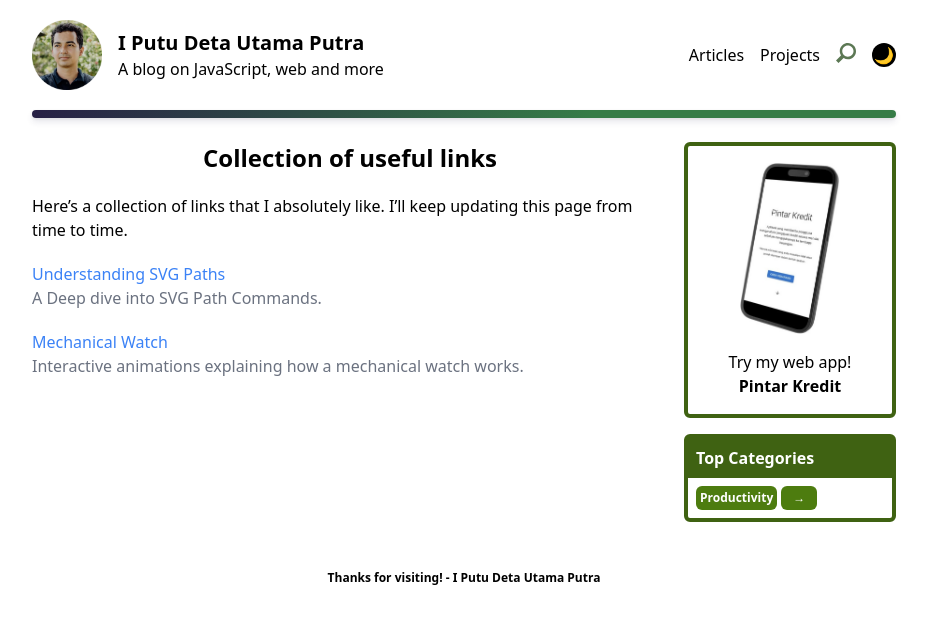
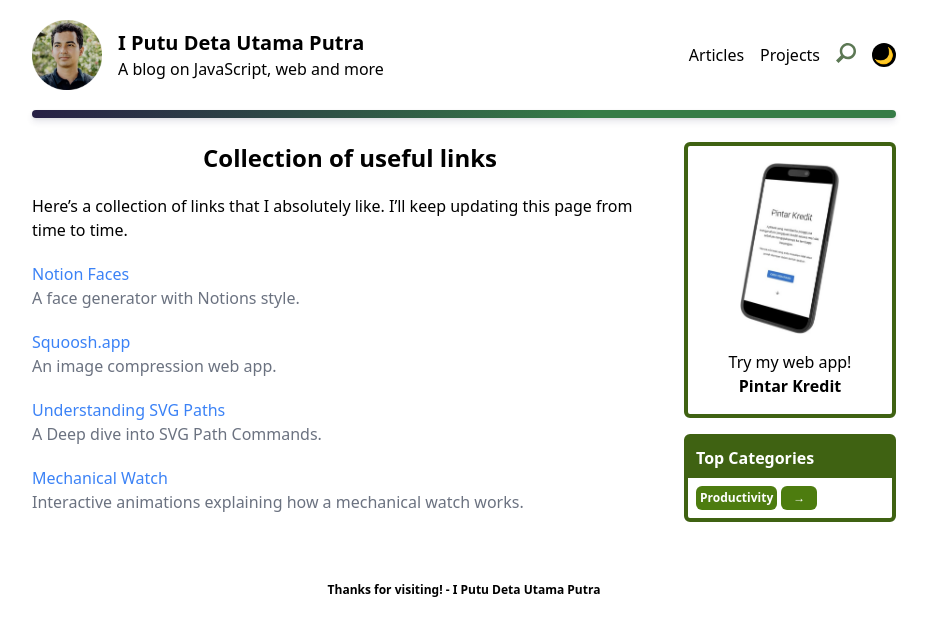
Before and after one commit to detautama/detautama.github.io, a Next.js app: page /links in a window 1280 px wide. Shown: the top 636 px of the page, without its empty margins (176-1103 px from the left). Built offline with nearby package versions, Linux system fonts and the light colour scheme.

Commit message:
feat: add new links to link collection for Notion Faces and Squoosh.app

```diff
--- a/app/links/link-collection.ts
+++ b/app/links/link-collection.ts
@@ -1,4 +1,14 @@
 export const linkCollection = [
+  {
+    title: "Notion Faces",
+    description: "A face generator with Notions style.",
+    href: "https://faces.notion.com/",
+  },
+  {
+    title: "Squoosh.app",
+    description: "An image compression web app.",
+    href: "https://squoosh.app/",
+  },
   {
     title: "Understanding SVG Paths",
     description: "A Deep dive into SVG Path Commands.",
```
